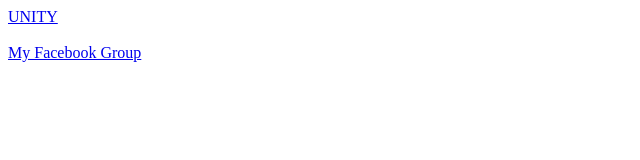
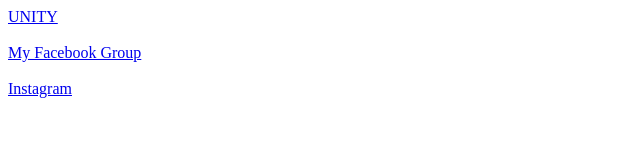
Before and after one commit to leon-do/deeplink-examples, a plain HTML site: page index.html in a window 1280 px wide. Shown: the full height of the page, 0-640 px from the left. Drawn offline with Linux system fonts and the light colour scheme.

Commit message:
Update index.html

```diff
--- a/index.html
+++ b/index.html
@@ -3,3 +3,7 @@
 <br><br>
 
 <a href="fb://mygroup">My Facebook Group</a>
+
+<br><br>
+
+<a href="instagram://user?username=$instagramPageName"> Instagram </a>
```
